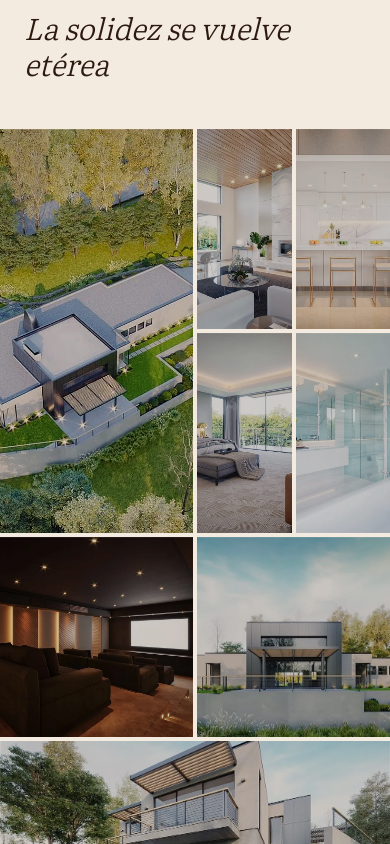
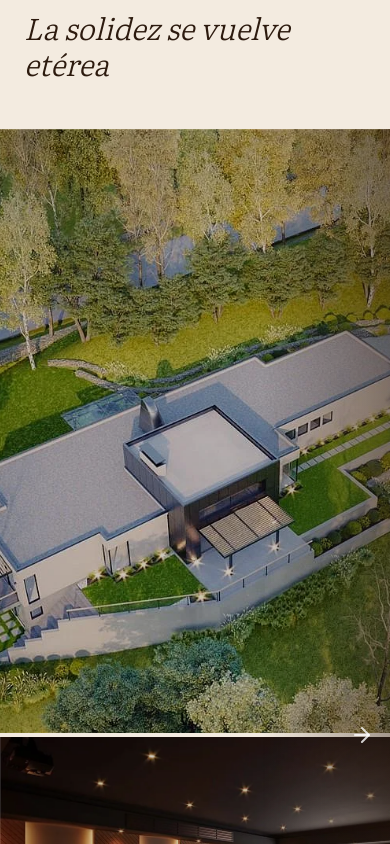
Before and after one commit to cricriyeah/sunsetlanding, a Next.js app: page /proyectos/residencia-armok in a window 390 px wide. Shown: the part 2240-3084 px from the top of the page. Built offline with nearby package versions, Linux system fonts and the light colour scheme.

Commit message:
mensajes

```diff
--- a/src/app/globals.css
+++ b/src/app/globals.css
@@ -113,3 +113,12 @@
     box-shadow, backdrop-filter;
   transition-timing-function: cubic-bezier(0.4, 0, 0.2, 1);
 }
+
+.hide-scrollbar {
+  -ms-overflow-style: none; /* IE and Edge */
+  scrollbar-width: none;    /* Firefox */
+}
+
+.hide-scrollbar::-webkit-scrollbar {
+  display: none;            /* Chrome, Safari, Opera */
+}
--- a/src/app/proyectos/casas-sur/page.tsx
+++ b/src/app/proyectos/casas-sur/page.tsx
@@ -241,7 +241,7 @@ export default function CasasSurPage() {
             <div className="mb-1 sm:mb-4">
               <CinematicHeading
                 text="Tu casa lista en 30 días."
-                className="text-4xl sm:text-6xl lg:text-8xl font-literata font-light tracking-tighter text-page-text"
+                className="text-4xl sm:text-6xl lg:text-8xl font-literata font-light tracking-tighter text-white"
                 type="word"
                 delayChildren={0.3}
               />
--- a/src/app/proyectos/sunset-condominios/page.tsx
+++ b/src/app/proyectos/sunset-condominios/page.tsx
@@ -327,7 +327,7 @@ export default function SunsetCondominiosPage() {
         </div>
 
         {/* Hero text */}
-        <div className="relative z-20 flex flex-1 items-end pb-32 sm:pb-48">
+        <div className="relative z-20 flex flex-1 items-end pb-44 sm:pb-64">
           <div className="max-w-7xl w-full mx-auto px-6 lg:px-8">
             <motion.div
               initial={{ opacity: 0, y: 15 }}
@@ -347,13 +347,13 @@ export default function SunsetCondominiosPage() {
                 initial={{ opacity: 0, x: -20 }}
                 animate={{ opacity: 1, x: 0 }}
                 transition={{ duration: 0.8, delay: 0.4 }}
-                className="w-10 h-10 sm:w-[60px] sm:h-[60px] lg:w-24 lg:h-24 shrink-0 self-center brightness-0 invert"
+                className="w-10 h-10 sm:w-[40px] sm:h-[40px] lg:w-15 lg:h-15 shrink-0 self-center brightness-0 invert"
               />
               <CinematicHeading
                 text="Sunset Condominios"
-                className="text-3xl sm:text-6xl lg:text-8xl font-literata font-light tracking-tight text-white leading-tight drop-shadow-md"
+                className="text-3xl sm:text-5xl lg:text-6xl font-literata font-light tracking-tight mb-6 text-white drop-shadow-md"
                 type="word"
-                delayChildren={0.5}
+                delayChildren={0.4}
               />
             </div>
 
@@ -363,7 +363,7 @@ export default function SunsetCondominiosPage() {
               transition={{ duration: 0.8, delay: 0.9 }}
               className="text-lg sm:text-xl text-white/90 font-montserrat font-light max-w-2xl leading-relaxed drop-shadow-sm"
             >
-              Un refugio de diseño contemporáneo donde el confort del hogar se encuentra con la belleza indómita de la Baja.
+              Un refugio de diseño contemporáneo concebido para armonizar con el horizonte; un espacio donde la sofisticación del confort moderno se entrelaza íntimamente con la belleza indómita y el espíritu eterno de la Baja.
             </motion.p>
           </div>
         </div>
--- a/src/components/PhotoCollage.tsx
+++ b/src/components/PhotoCollage.tsx
@@ -4,7 +4,7 @@ import React from "react";
 import Image from "next/image";
 import { motion } from "framer-motion";
 import { useLightbox } from "@/context/LightboxContext";
-import { Search } from "lucide-react";
+import { Search, ArrowRight } from "lucide-react";
 
 // ─── Tipos ─────────────────────────────────────────────────────────────────
 export interface Photo {
@@ -73,16 +73,28 @@ export function PhotoCollage({
         </motion.div>
       </div>
 
-      {/* Grid full-bleed */}
+      {/* Grid full-bleed con scroll horizontal en móvil */}
+      <div className="relative group/scroll">
+        <div className="w-full overflow-x-auto hide-scrollbar cursor-grab active:cursor-grabbing pb-4 sm:pb-0">
           <div
-        className="w-full"
+            className="min-w-[1000px] sm:min-w-full"
             style={{
               display: "grid",
               gridTemplateColumns: "repeat(4, 1fr)",
-          gridAutoRows: "clamp(200px, 25vw, 320px)",
+              gridAutoRows: "clamp(300px, 25vw, 400px)",
               gap: "4px",
             }}
           >
+            {/* Overlay de ayuda para scroll en móvil (flecha animada) */}
+            <div className="absolute right-0 top-0 bottom-4 w-32 bg-gradient-to-l from-page-text/40 to-transparent z-10 pointer-events-none flex items-center justify-end pr-6 sm:hidden">
+               <motion.div
+                 animate={{ x: [0, 8, 0] }}
+                 transition={{ repeat: Infinity, duration: 1.5, ease: "easeInOut" }}
+               >
+                 <ArrowRight className="w-6 h-6 text-white/80" />
+               </motion.div>
+            </div>
+
             {photos.map((photo, i) => (
               <motion.div
                 key={i}
@@ -101,7 +113,7 @@ export function PhotoCollage({
                   src={photo.src}
                   alt={photo.alt}
                   fill
-              sizes="(max-width: 768px) 100vw, (max-width: 1200px) 50vw, 25vw"
+                  sizes="(max-width: 1000px) 50vw, 25vw"
                   className="object-cover transition-transform duration-1000 ease-out group-hover:scale-105"
                 />
 
@@ -122,6 +134,8 @@ export function PhotoCollage({
               </motion.div>
             ))}
           </div>
+        </div>
+      </div>
     </section>
   );
 }
```
Lines whose indentation alone changed are shown as unchanged.
